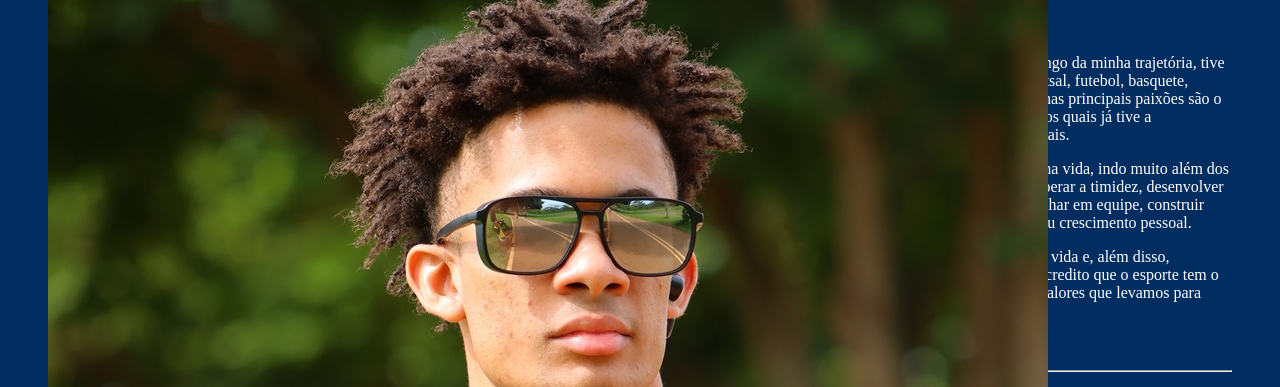
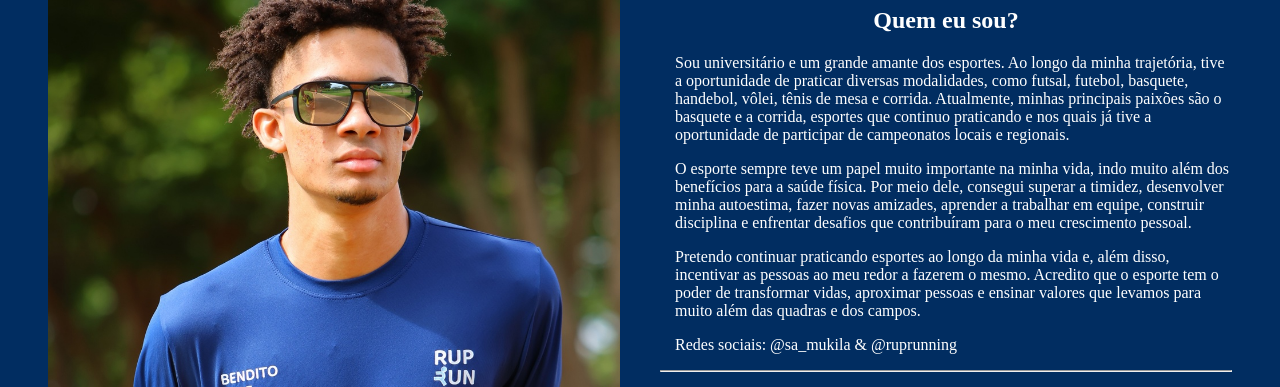
Before and after one commit to Mukila-san/Mukila-san.github.io, a plain HTML site: page index.html in a window 1280 px wide. Shown: the part 127-514 px from the top of the page. Drawn offline with Linux system fonts and the light colour scheme.

Commit message:
Refactor CSS for improved styling and layout

```diff
--- a/css/style.css
+++ b/css/style.css
@@ -16,6 +16,13 @@ h1,
 h2 {
   color: white;
   text-align: center;
+}
+
+.fixa{
+    width: 100%;
+    max-width: 900px;
+    height: auto;
+    object-fit: contain;
 }
 
 .btn {
```
